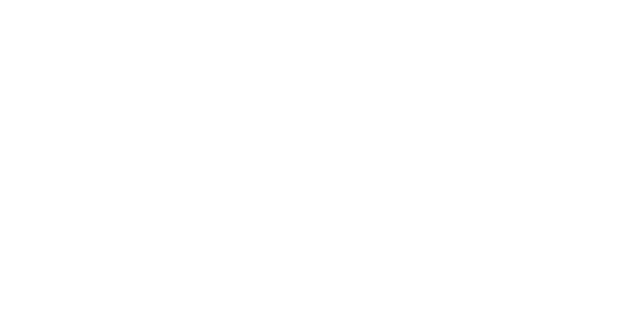
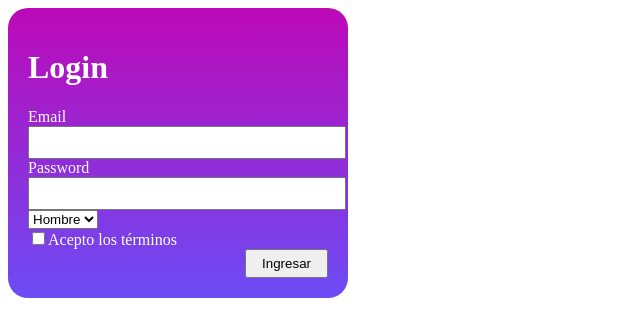
Before and after one commit to DelOmarPalomino/aspirantes-mir-html-y-css, a plain HTML site: page ejercicio2-html-y-css/index.html in a window 1280 px wide. Shown: the whole page, without its empty margins (0-640 px from the left). Drawn offline with Linux system fonts and the light colour scheme.

Commit message:
Implementa el formulario del ejercicio de html

```diff
--- a/ejercicio2-html-y-css/index.html
+++ b/ejercicio2-html-y-css/index.html
@@ -10,6 +10,25 @@
 </head>
 
 <body>
+    <form action="">
+        <h1>Login</h1>
+        <label for="email">Email<input id="email" type="text"></label>
+
+        <label for="password">Password<input id="password" type="password"></label>
+
+        <select>
+            <option value="hombre">Hombre</option>
+            <option value="mujer">Mujer</option>
+        </select>
+        <br>
+
+        <input type="checkbox">Acepto los términos
+        <br>
+
+        <div class="button-container">
+            <button>Ingresar</button>
+        </div>
+    </form>
 
 </body>
 
--- a/ejercicio2-html-y-css/styles.css
+++ b/ejercicio2-html-y-css/styles.css
@@ -0,0 +1,35 @@
+form {
+    width: 300px;
+    padding: 20px;
+    border-radius: 20px;
+    background-image: linear-gradient(#bd09b7, #6b4cf5);
+    color: white;
+    /* text-align: right; */
+}
+
+input {
+    padding: 7px;
+    width: 100%;
+}
+
+input[type="checkbox"] {
+    padding: 7px;
+    width: auto !important;
+}
+
+button {
+    padding-top: 5px;
+    padding-bottom: 5px;
+    padding-left: 15px;
+    padding-right: 15px;
+}
+
+.button-container {
+    text-align: right;
+}
+
+@media screen and (min-width: 500px) {
+    form {
+        width: 300px;
+    }
+}
```
